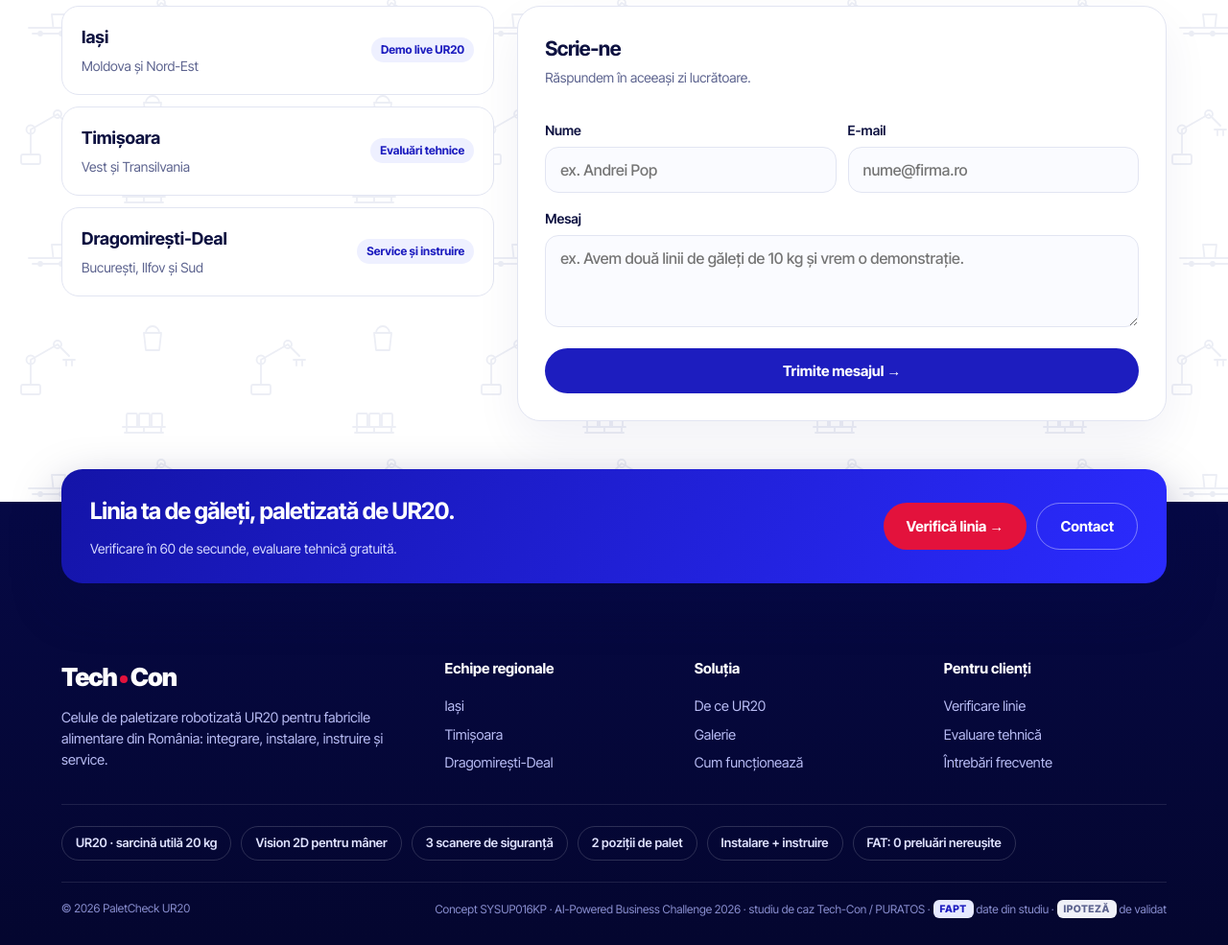
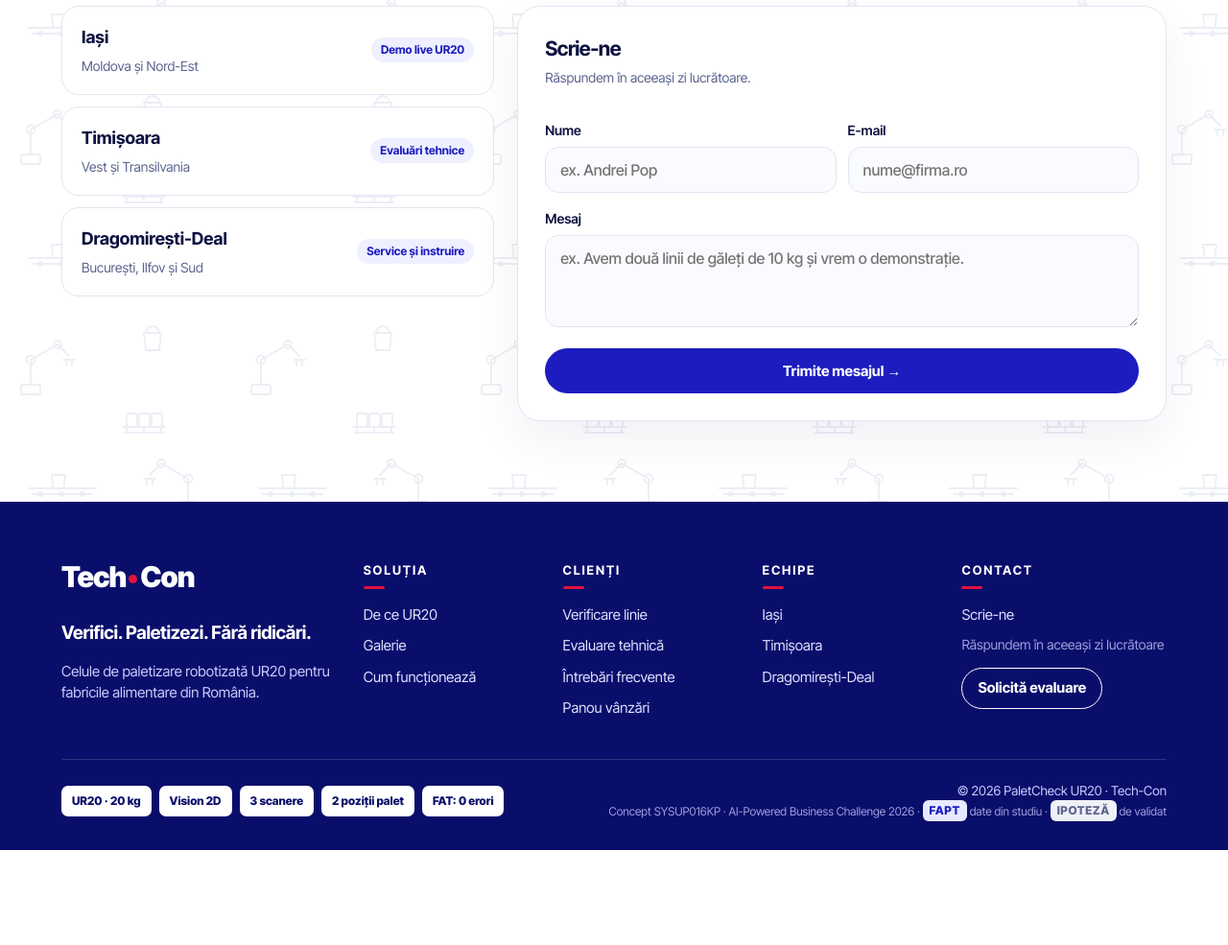
Before and after one commit to Polikarp2007/paletcheck-ur20, a plain HTML site: page index.html in a window 1280 px wide. Shown: the part 6167-7152 px from the top of the page at 96% size. After the commit the page ends 7053 px from the top, so only its background shows below. Drawn offline with Linux system fonts and the light colour scheme.

Commit message:
Footer redesign

```diff
--- a/index.html
+++ b/index.html
@@ -250,6 +250,19 @@ footer .w{display:block!important}
 .fbot{display:flex;justify-content:space-between;gap:16px;flex-wrap:wrap;border-top:1px solid rgba(255,255,255,.1);padding-top:18px;font-size:12px;color:#8a8fd0}
 @media(max-width:980px){.fgrid{grid-template-columns:1fr 1fr}}@media(max-width:600px){.fgrid{grid-template-columns:1fr}.fcta{padding:22px}}
 .hero h1 em{background:none!important;color:#b9cbff!important;-webkit-text-fill-color:#b9cbff;text-shadow:0 2px 0 #060945,0 6px 18px rgba(0,0,0,.6)}
+footer{background:#0a0e6b!important;padding:56px 0 30px!important;color:#c9ccff}
+.f2{display:grid;grid-template-columns:1.6fr 1fr 1fr 1fr 1.2fr;gap:30px;padding-bottom:36px;border-bottom:1px solid rgba(255,255,255,.14)}
+.fbrand .flogo{font-weight:900;font-size:30px;color:#fff;letter-spacing:-1px}.fbrand .flogo i{display:inline-block;width:9px;height:9px;border-radius:50%;background:#e3123c;margin:0 3px 4px}
+.fslog{display:block;color:#fff;font-size:19px;margin:22px 0 14px;letter-spacing:-.3px}.fbrand p{margin:0;font-size:15px;max-width:330px;color:#c9ccff}
+.fcol h4{margin:6px 0 20px;color:#fff;font-size:13px;letter-spacing:.14em;text-transform:uppercase;position:relative}
+.fcol h4:after{content:"";position:absolute;left:0;bottom:-9px;width:22px;height:3px;background:#e3123c;border-radius:2px}
+.fcol a{display:block;color:#dfe2ff;text-decoration:none;padding:5px 0;font-size:15px}.fcol a:hover{color:#fff}
+.fmut{display:block;color:#9aa0dd;font-size:14px;margin:4px 0 14px}
+.fcol a.fpill{display:inline-block;border:1.5px solid #fff;border-radius:999px;padding:9px 16px;font-weight:700;color:#fff}
+.f2bot{display:flex;justify-content:space-between;align-items:center;gap:18px;flex-wrap:wrap;padding-top:22px}
+.chips{display:flex;gap:8px;flex-wrap:wrap}.chips span{background:#fff;color:#0a0e6b;font-weight:800;font-size:12px;padding:7px 11px;border-radius:7px}
+.fcopy{text-align:right;font-size:13.5px;color:#c9ccff}.fcopy span{font-size:12px;color:#9aa0dd}
+@media(max-width:980px){.f2{grid-template-columns:1fr 1fr}.fbrand{grid-column:1/-1}.fcopy{text-align:left}}
 </style>
 </head>
 <body>
@@ -402,15 +415,17 @@ footer .w{display:block!important}
 
 <footer>
   <div class="w">
-    <div class="fcta"><div><b>Linia ta de găleți, paletizată de UR20.</b><span>Verificare în 60 de secunde, evaluare tehnică gratuită.</span></div><div class="fbtns"><a class="btn red" href="#verificare">Verifică linia →</a><a class="btn line" href="#contact">Contact</a></div></div>
-    <div class="fgrid">
-      <div><span class="flogo">Tech<i></i>Con</span><p>Celule de paletizare robotizată UR20 pentru fabricile alimentare din România: integrare, instalare, instruire și service.</p></div>
-      <div><b>Echipe regionale</b><a href="#contact">Iași</a><a href="#contact">Timișoara</a><a href="#contact">Dragomirești-Deal</a></div>
-      <div><b>Soluția</b><a href="#dece">De ce UR20</a><a href="#galerie">Galerie</a><a href="#cum">Cum funcționează</a></div>
-      <div><b>Pentru clienți</b><a href="#verificare">Verificare linie</a><a href="#evaluare">Evaluare tehnică</a><a href="#faq">Întrebări frecvente</a></div>
+    <div class="f2">
+      <div class="fbrand"><span class="flogo">Tech<i></i>Con</span><b class="fslog">Verifici. Paletizezi. Fără ridicări.</b><p>Celule de paletizare robotizată UR20 pentru fabricile alimentare din România.</p></div>
+      <div class="fcol"><h4>Soluția</h4><a href="#dece">De ce UR20</a><a href="#galerie">Galerie</a><a href="#cum">Cum funcționează</a></div>
+      <div class="fcol"><h4>Clienți</h4><a href="#verificare">Verificare linie</a><a href="#evaluare">Evaluare tehnică</a><a href="#faq">Întrebări frecvente</a><a href="#panou">Panou vânzări</a></div>
+      <div class="fcol"><h4>Echipe</h4><a href="#contact">Iași</a><a href="#contact">Timișoara</a><a href="#contact">Dragomirești-Deal</a></div>
+      <div class="fcol"><h4>Contact</h4><a href="#contact">Scrie-ne</a><span class="fmut">Răspundem în aceeași zi lucrătoare</span><a class="fpill" href="#evaluare">Solicită evaluare</a></div>
     </div>
-    <div class="trust"><span>UR20 · sarcină utilă 20 kg</span><span>Vision 2D pentru mâner</span><span>3 scanere de siguranță</span><span>2 poziții de palet</span><span>Instalare + instruire</span><span>FAT: 0 preluări nereușite</span></div>
-    <div class="fbot"><span>© 2026 PaletCheck UR20</span><span>Concept SYSUP016KP · AI-Powered Business Challenge 2026 · studiu de caz Tech-Con / PURATOS · <span class="tag f">fapt</span> date din studiu · <span class="tag a">ipoteză</span> de validat</span></div>
+    <div class="f2bot">
+      <div class="chips"><span>UR20 · 20 kg</span><span>Vision 2D</span><span>3 scanere</span><span>2 poziții palet</span><span>FAT: 0 erori</span></div>
+      <div class="fcopy">© 2026 PaletCheck UR20 · Tech-Con<br><span>Concept SYSUP016KP · AI-Powered Business Challenge 2026 · <span class="tag f">fapt</span> date din studiu · <span class="tag a">ipoteză</span> de validat</span></div>
+    </div>
   </div>
 </footer>
 <div class="mcta"><a class="btn red" href="#verificare">Verifică linia în 60 s →</a></div>
```
